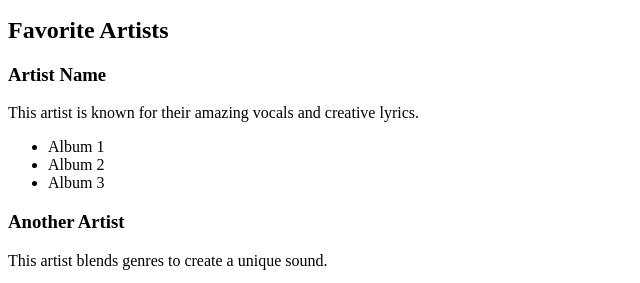
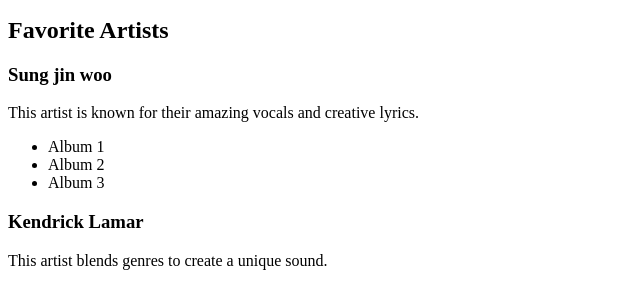
Before and after one commit to heehee04/css-tutorial, a plain HTML site: page index.html in a window 1280 px wide. Shown: the part 222-505 px from the top of the page, 0-640 px from the left. Drawn offline with Linux system fonts and the light colour scheme.

Commit message:
Update index.html

```diff
--- a/index.html
+++ b/index.html
@@ -4,6 +4,7 @@
     <meta charset="UTF-8" />
     <meta name="viewport" content="width=device-width, initial-scale=1.0" />
     <title>My Favorite Artists</title>
+    <link rel="stylesheet" href="style.css">
   </head>
   <body>
     <!-- Header section with a title and navigation links -->
@@ -37,7 +38,7 @@
       <section>
         <h2>Favorite Artists</h2>
         <article>
-          <h3>Artist Name</h3>
+          <h3>Sung jin woo</h3>
           <!-- Add bottom margin and bold font style -->
           <p>
             This artist is known for their amazing vocals and creative lyrics.
@@ -50,7 +51,7 @@
           </ul>
         </article>
         <article>
-          <h3>Another Artist</h3>
+          <h3>Kendrick Lamar</h3>
           <p>This artist blends genres to create a unique sound.</p>
           <ul>
             <li>Album A</li>
```
